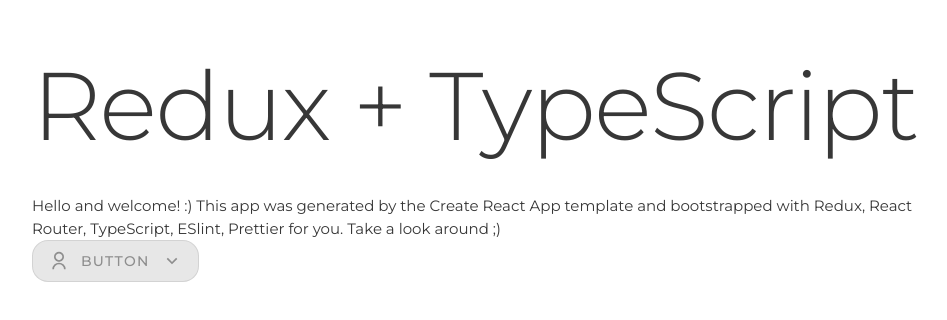
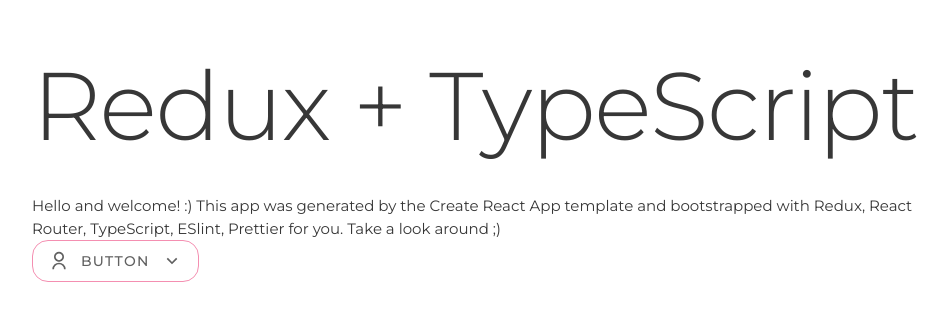
Before and after one commit to kedeinroga/get-that-home, a React (Create React App) app in the folder get-that-home/: page / in a window 1280 px wide. Shown: the top 320 px of the page, without its empty margins (160-1107 px from the left). Built offline with nearby package versions, Linux system fonts and the light colour scheme.

Commit message:
Active prop of button was deleted and changed to disabled

```diff
--- a/get-that-home/src/components/Button.tsx
+++ b/get-that-home/src/components/Button.tsx
@@ -6,19 +6,19 @@
 interface IProps {
   children: ReactNode
   secundary: boolean
-  active: boolean
+  disabled: boolean
 }
 
 const StyledButton = styled.button`
   background-color: ${(props: IProps) =>
+    props.disabled === true && colors.shallowGray};
+  background-color: ${(props: IProps) =>
     props.secundary ? colors.white : colors.pink};
-  background-color: ${(props: IProps) =>
-    props.active === false && colors.shallowGray};
   color: ${colors.white};
   border: 1px solid
+    ${(props: IProps) => props.disabled === true && colors.shallowGray};
+  border: 1px solid
     ${(props: IProps) => (props.secundary ? colors.pink : colors.white)};
-  border: 1px solid
-    ${(props: IProps) => props.active === false && colors.shallowGray};
   border-radius: 16px;
   display: flex;
   flex-direction: row;
@@ -26,22 +26,22 @@
   padding: 8px 16px;
 
   & > p {
+    color: ${(props: IProps) => props.disabled === true && colors.lightGray};
     color: ${(props: IProps) => (props.secundary ? colors.gray : colors.white)};
-    color: ${(props: IProps) => props.active === false && colors.lightGray};
     margin: 0 12px;
   }
 
   & > svg {
+    fill: ${(props: IProps) => props.disabled === true && colors.lightGray};
     fill: ${(props: IProps) => (props.secundary ? colors.gray : colors.white)};
-    fill: ${(props: IProps) => props.active === false && colors.lightGray};
     font-size: 20px;
   }
 `
 
 export default function Button(props: IProps) {
-  const { children, secundary, active } = props
+  const { children, secundary, disabled } = props
   return (
-    <StyledButton secundary={secundary} active={active}>
+    <StyledButton secundary={secundary} disabled={disabled}>
       <RiUserLine />
       <TextButton>{children}</TextButton>
       <RiArrowDownSLine />
--- a/get-that-home/src/pages/Home.tsx
+++ b/get-that-home/src/pages/Home.tsx
@@ -10,7 +10,7 @@
         template and bootstrapped with Redux, React Router, TypeScript, ESlint,
         Prettier for you. Take a look around ;)
       </p>
-      <Button secundary active={false}>
+      <Button secundary disabled={false}>
         Button
       </Button>
     </Fragment>
```
